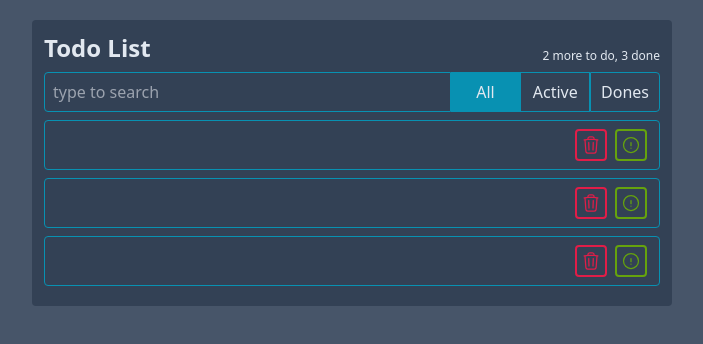
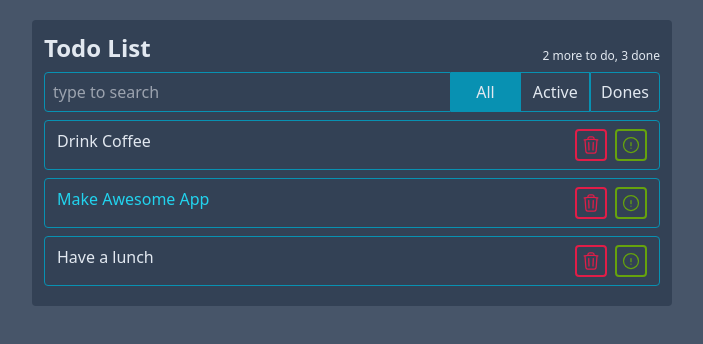
Before and after one commit to SilantievMax/todo-react, a React (Create React App) app: page / in a window 1280 px wide. Shown: the top 344 px of the page, without its empty margins (288-991 px from the left). Built offline with nearby package versions, Linux system fonts and the light colour scheme.

Commit message:
034 Компоненты-классы2

```diff
--- a/src/components/TodoListItem/TodoListItem.jsx
+++ b/src/components/TodoListItem/TodoListItem.jsx
@@ -2,10 +2,11 @@ import React, { Component } from "react";
 
 export default class TodoListItem extends Component {
   render() {
+    const { label, important = false } = this.props;
     return (
       <span className="px-3 flex justify-between content-center border border-cyan-600 my-2 rounded w-full block py-2 px-1">
-        <span className={this.important ? "text-cyan-400" : "text-slate-200"}>
-          {this.label}
+        <span className={important ? "text-cyan-400" : "text-slate-200"}>
+          {label}
         </span>
         <div>
           <button
```
